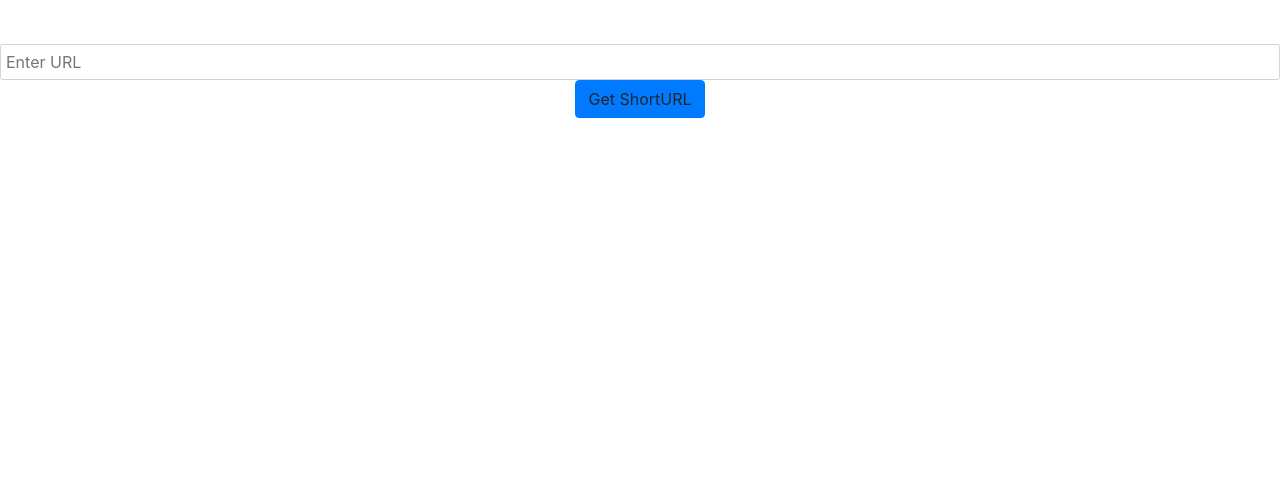
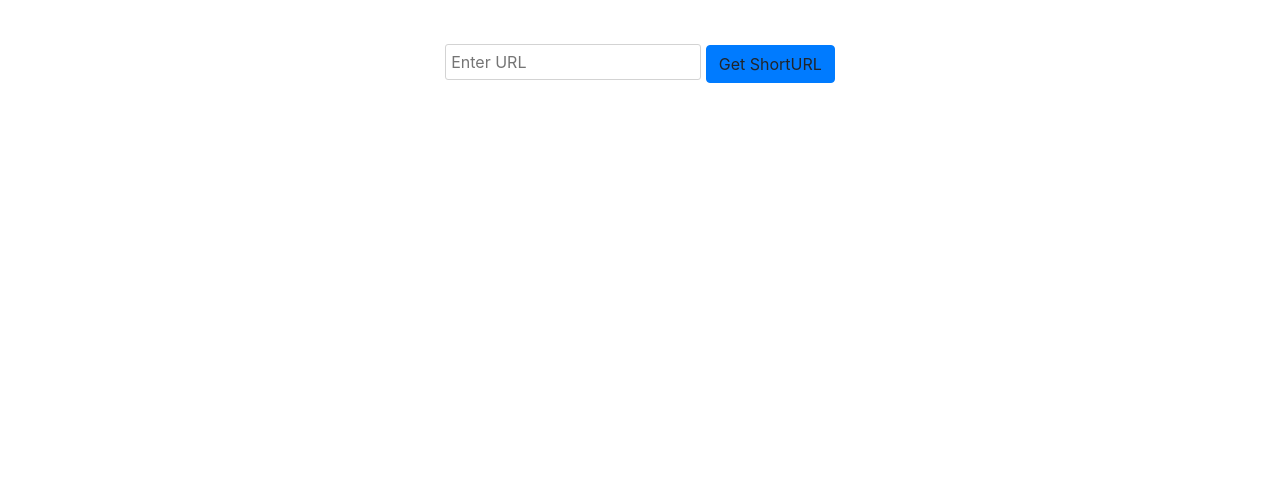
Before and after one commit to amirzamzam/url-shortener, a website: page public/index.html in a window 1280 px wide. Shown: the part 296-800 px from the top of the page. Drawn offline with nearby package versions, Linux system fonts and the light colour scheme.

Commit message:
💼⛲️ Checkpoint ./public/style.css:780437/21 ./public/index.html:780437/1164

```diff
--- a/public/index.html
+++ b/public/index.html
@@ -1,12 +1,3 @@
-<!-- This is a static file -->
-<!-- served from your routes in server.js -->
-
-<!-- You might want to try something fancier: -->
-<!-- html/nunjucks docs: https://mozilla.github.io/nunjucks/ -->
-<!-- pug: https://pugjs.org/ -->
-<!-- haml: http://haml.info/ -->
-<!-- hbs(handlebars): http://handlebarsjs.com/ -->
-
 <!DOCTYPE html>
 <html>
 
@@ -14,7 +5,7 @@
     <title>Url Shortener</title>
     <link rel="stylesheet" href="style.css">
     <link rel="stylesheet" href="https://maxcdn.bootstrapcdn.com/bootstrap/4.0.0/css/bootstrap.min.css" integrity="sha384-Gn5384xqQ1aoWXA+058RXPxPg6fy4IWvTNh0E263XmFcJlSAwiGgFAW/dAiS6JXm" crossorigin="anonymous">
-    <script type="text/javascript" src="https://ajax.googleapis.com/ajax/libs/angularjs/1.6.5/angular.min.js"></script>
+    <script src="https://cdnjs.cloudflare.com/ajax/libs/angular.js/1.6.5/angular.js"></script>
     <script type="text/javascript" src="client.js"></script>
   </head>
 
@@ -29,7 +20,7 @@
     </h2>
 
     <section style="margin-top:60px">
-    <input class="color" placeholder="Enter URL">
+    <input class="input" placeholder="Enter URL">
       <a class="btn btn-primary">Get ShortURL</a>
     </section>
 
--- a/public/style.css
+++ b/public/style.css
@@ -87,4 +87,5 @@ color:pink;
 
 .input{
   display:inline;
+  max-width:20%;
 }
```
